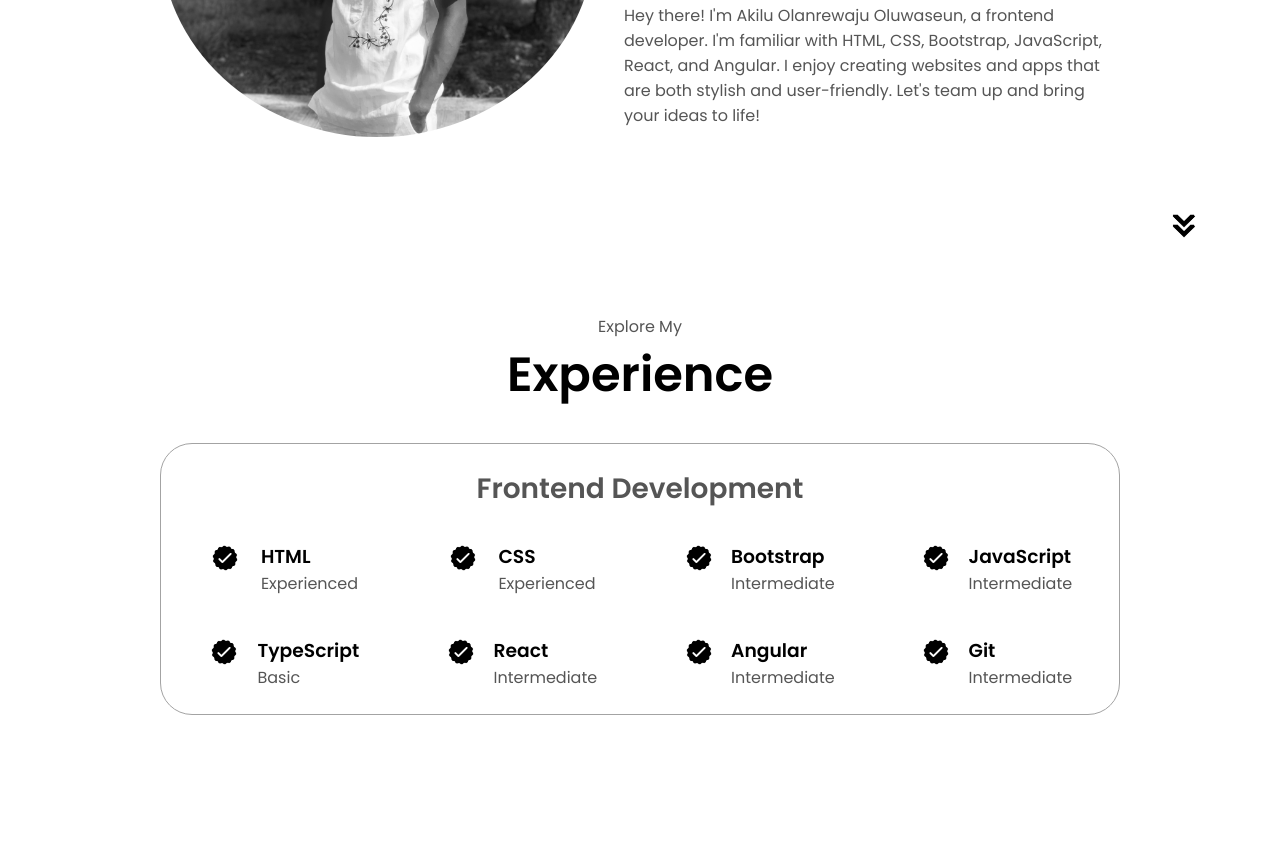
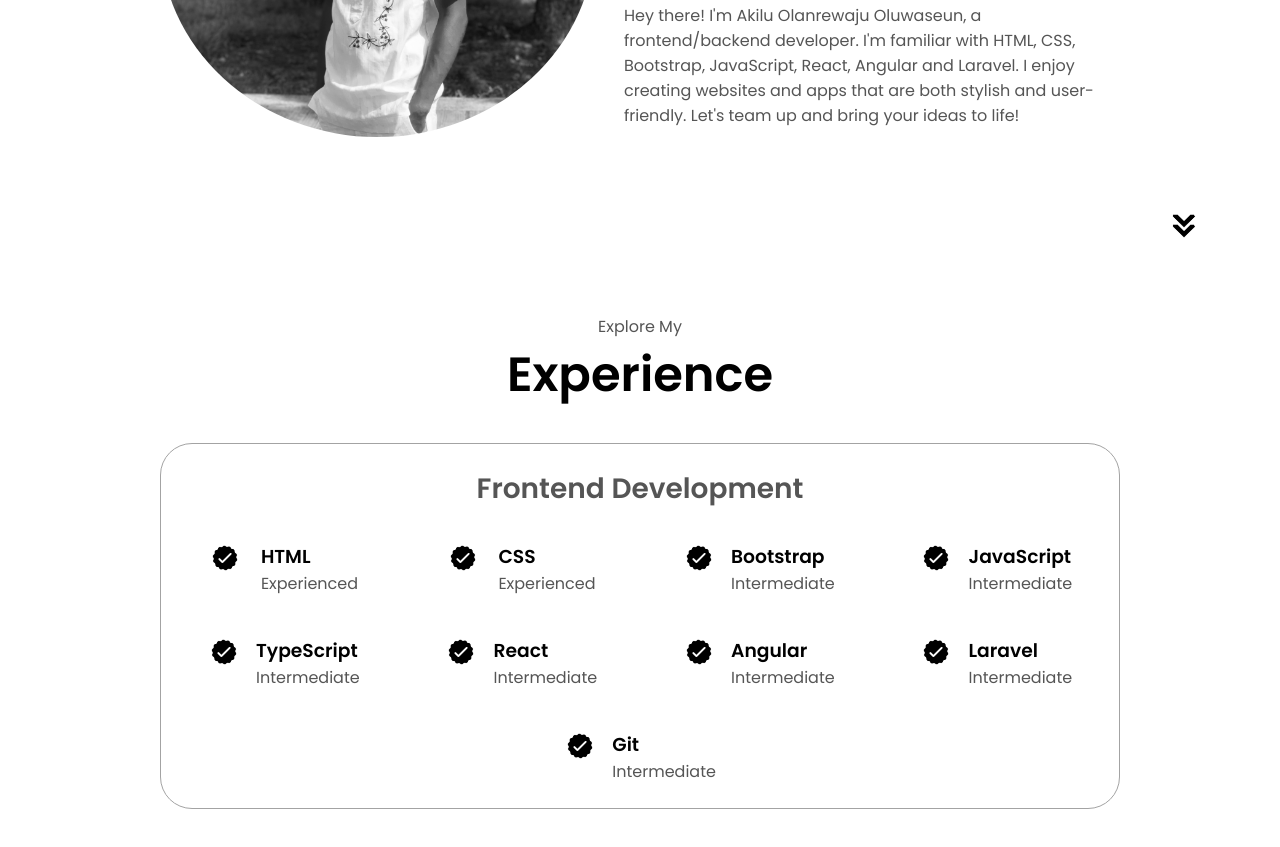
Before and after one commit to Iamoluberry/my-portfolio, a plain HTML site: page index.html in a window 1280 px wide. Shown: the part 1382-2229 px from the top of the page. Drawn offline with Linux system fonts and the light colour scheme.

Commit message:
Made some changes

```diff
--- a/index.html
+++ b/index.html
@@ -106,7 +106,7 @@
           </div>
           <div class="text-container">
             <p>
-              Hey there! I'm Akilu Olanrewaju Oluwaseun, a frontend developer. I'm familiar with HTML, CSS, Bootstrap, JavaScript, React, and Angular. I enjoy creating websites and apps that are both stylish and user-friendly. Let's team up and bring your ideas to life!
+              Hey there! I'm Akilu Olanrewaju Oluwaseun, a frontend/backend developer. I'm familiar with HTML, CSS, Bootstrap, JavaScript, React, Angular and Laravel. I enjoy creating websites and apps that are both stylish and user-friendly. Let's team up and bring your ideas to life!
             </p>
           </div>
         </div>
@@ -178,7 +178,7 @@
                 />
                 <div>
                   <h3>TypeScript</h3>
-                  <p>Basic</p>
+                  <p>Intermediate</p>
                 </div>
               </article>
               <article>
@@ -201,6 +201,18 @@
                 />
                 <div>
                   <h3>Angular</h3>
+                  <p>Intermediate</p>
+                </div>
+              </article>
+
+              <article>
+                <img
+                  src="./assets/checkmark.png"
+                  alt="Experience icon"
+                  class="icon"
+                />
+                <div>
+                  <h3>Laravel</h3>
                   <p>Intermediate</p>
                 </div>
               </article>
--- a/style.css
+++ b/style.css
@@ -250,7 +250,8 @@ section {
 }
 
 .btn-color-1:hover {
-  background: rgb(0, 0, 0);
+  background-color: white;
+  color: rgb(53, 53, 53);
 }
 
 .btn-color-2 {
```
